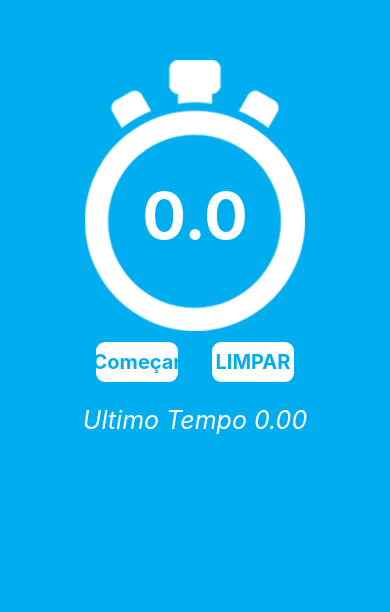
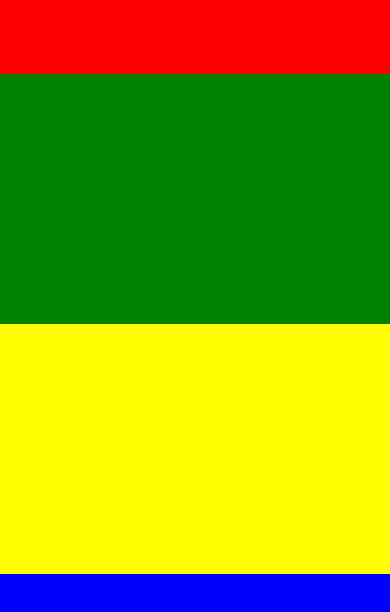
Before and after one commit to leafar35/react-native, a React Native app in the folder walletApp/: screen / in a window 390 px wide. Shown: the part 176-788 px from the top of the page. Built offline with nearby package versions, Linux system fonts and the light colour scheme.

Commit message:
cronometro scrhooo view aula

```diff
--- a/walletApp/App.js
+++ b/walletApp/App.js
@@ -4,75 +4,22 @@ import {
   View,
   StyleSheet,
   Image,
-  TouchableOpacity
+  TouchableOpacity,
+  ScrollView
 } from 'react-native';
 
 class App extends Component {
-
-  constructor(props){
-    super(props);
-    this.state = {
-      number: 0,
-      textButton: 'Começar',
-      lastTime: 0
-    }
-
-    this.time = null;
-    this.start = this.start.bind(this);
-    this.clear = this.clear.bind(this);
-
-  }
-
-  start(){
-
-    if(this.time !== null){
-      this.setState({textButton: 'Começar'});
-      clearInterval(this.time);
-      return this.time = null;
-    }
-
-    this.time = setInterval(() => {
-      this.setState({textButton: 'Parar'});
-      this.setState({number: this.state.number + 0.01});
-    },100)
-  }
-
-  clear(){
-    if(this.time !== null){
-      this.setState({lastTime: this.state.number})
-      this.setState({textButton: 'Começar'});
-      clearInterval(this.time);
-      this.time = null;
-    }
-    this.setState({number: 0});
-  }
 
   render(){
     return(
       <View style={style.container}>
 
-        <Image
-          source={require('./src/cronometro.png')}
-          style={style.stopwatch}
-        />
-
-        <Text style={style.timer}>{this.state.number.toFixed(1)}</Text>
-
-        <View style={style.btnArea}>
-
-          <TouchableOpacity style={style.btn} onPress={this.start}>
-            <Text style={style.btnText}>{this.state.textButton}</Text>
-          </TouchableOpacity>
-
-          <TouchableOpacity style={style.btn} onPress={this.clear}>
-            <Text style={style.btnText}>LIMPAR</Text>
-          </TouchableOpacity>
-
-        </View>
-
-        <View style={style.areaLast}>
-          <Text style={style.textTime}>Ultimo Tempo {this.state.lastTime.toFixed(2)}</Text>
-        </View>
+        <ScrollView>
+          <View style={style.box1}></View>
+          <View style={style.box2}></View>
+          <View style={style.box3}></View>
+          <View style={style.box4}></View>
+        </ScrollView>
 
       </View>
     );
@@ -81,43 +28,23 @@ class App extends Component {
 
 const style = StyleSheet.create({
   container: {
-    flex: 1,
-    alignItems: 'center',
-    justifyContent: 'center',
-    backgroundColor: '#00aeef'
+    flex: 1
   },
-  timer: {
-    marginTop: -160,
-    color: '#FFF',
-    fontSize: 65,
-    fontWeight: 'bold'
+  box1: {
+    backgroundColor: 'red',
+    height: 250,
   },
-  btnArea: {
-    flexDirection: 'row',
-    marginTop: 70,
-    height: 40
+  box2: {
+    backgroundColor: 'green',
+    height: 250,
   },
-  btn: {
-    flex: 1,
-    justifyContent: 'center',
-    alignItems: 'center',
-    backgroundColor: '#FFF',
-    height: 40,
-    margin: 17,
-    borderRadius: 9
+  box3: {
+    backgroundColor: 'yellow',
+    height: 250,
   },
-  btnText: {
-    fontSize: 20,
-    fontWeight: 'bold',
-    color: '#00aeef'
-  },
-  areaLast: {
-    marginTop: 40,
-  },
-  textTime: {
-    fontSize: 25,
-    fontStyle: 'italic',
-    color: '#fff'
+  box4: {
+    backgroundColor: 'blue',
+    height: 250,
   }
 });
 
```
